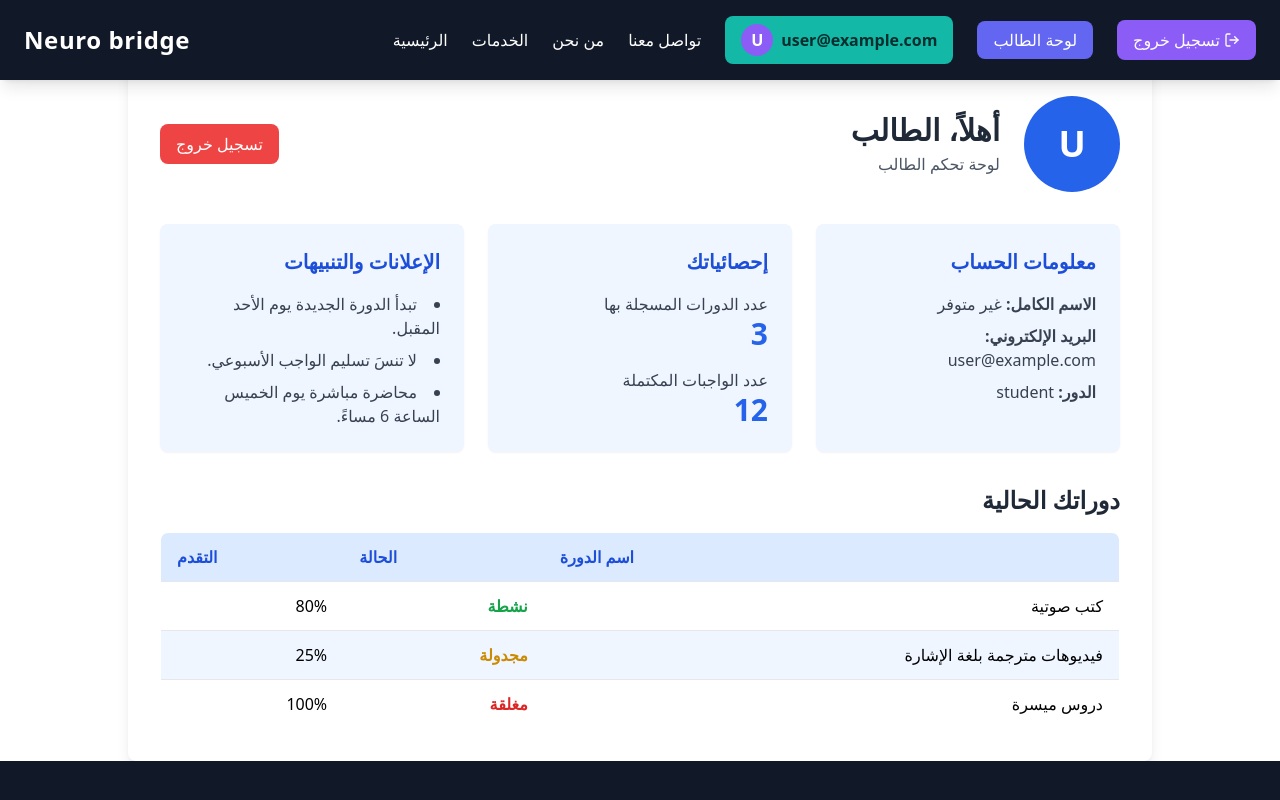
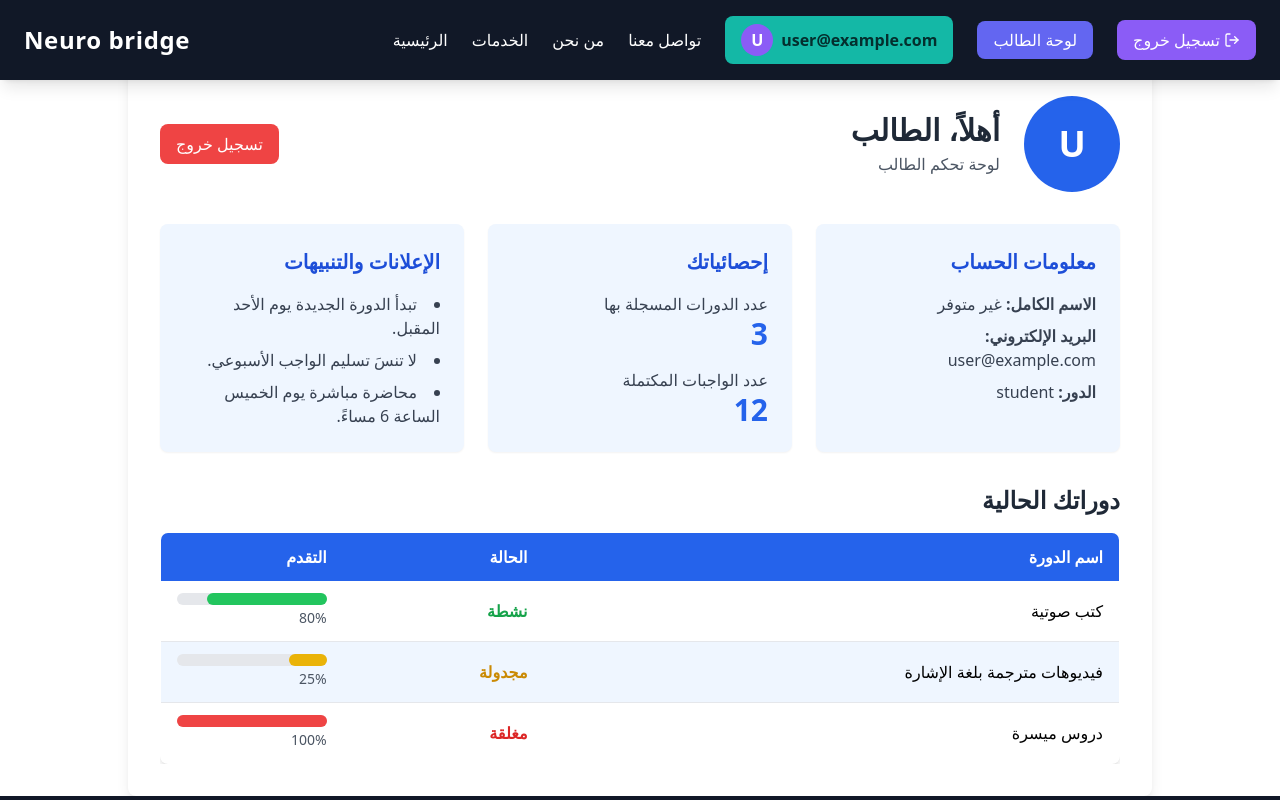
Before and after one commit to lancer7178/neuro_bridge, a Next.js app: page /dashboard/student in a window 1280 px wide. Shown: the top 800 px of the page. Built offline with nearby package versions, Linux system fonts and the light colour scheme; no server answers; the database is empty; sample sign-in values are in the browser's storage.

Commit message:
fix dir thead in dashboard

```diff
--- a/src/app/dashboard/student/page.jsx
+++ b/src/app/dashboard/student/page.jsx
@@ -120,35 +120,57 @@ export default function StudentDashboard() {
           دوراتك الحالية
         </h2>
    <div className="overflow-x-auto">
-          <table className="min-w-full border border-gray-200 rounded-lg overflow-hidden">
-            <thead className="bg-blue-100 text-blue-700">
+  <table
+    dir="rtl"
+    className="min-w-full border border-gray-200 rounded-lg overflow-hidden shadow-md"
+  >
+    <thead className="bg-blue-600 text-white">
       <tr>
-                <th className="py-3 px-4 text-left">اسم الدورة</th>
-                <th className="py-3 px-4 text-left">الحالة</th>
-                <th className="py-3 px-4 text-left">التقدم</th>
+        <th className="py-3 px-4 text-right font-semibold">اسم الدورة</th>
+        <th className="py-3 px-4 text-right font-semibold">الحالة</th>
+        <th className="py-3 px-4 text-right font-semibold">التقدم</th>
       </tr>
     </thead>
-            <tbody>
-              <tr className="border-t border-gray-200">
-                <td className="py-3 px-4"> كتب صوتية</td>
+    <tbody className="divide-y divide-gray-200">
+      {/* الصف الأول */}
+      <tr className="hover:bg-blue-50 transition-colors duration-200">
+        <td className="py-3 px-4">كتب صوتية</td>
         <td className="py-3 px-4 text-green-600 font-semibold">نشطة</td>
-                <td className="py-3 px-4">80%</td>
+        <td className="py-3 px-4">
+          <div className="w-full bg-gray-200 rounded-full h-3">
+            <div className="bg-green-500 h-3 rounded-full" style={{ width: "80%" }}></div>
+          </div>
+          <span className="text-sm text-gray-600">80%</span>
+        </td>
       </tr>
-              <tr className="border-t border-gray-200 bg-blue-50">
+
+      {/* الصف الثاني */}
+      <tr className="bg-blue-50 hover:bg-blue-100 transition-colors duration-200">
         <td className="py-3 px-4">فيديوهات مترجمة بلغة الإشارة</td>
-                <td className="py-3 px-4 text-yellow-600 font-semibold">
-                  مجدولة
+        <td className="py-3 px-4 text-yellow-600 font-semibold">مجدولة</td>
+        <td className="py-3 px-4">
+          <div className="w-full bg-gray-200 rounded-full h-3">
+            <div className="bg-yellow-500 h-3 rounded-full" style={{ width: "25%" }}></div>
+          </div>
+          <span className="text-sm text-gray-600">25%</span>
         </td>
-                <td className="py-3 px-4">25%</td>
       </tr>
-              <tr className="border-t border-gray-200">
+
+      {/* الصف الثالث */}
+      <tr className="hover:bg-blue-50 transition-colors duration-200">
         <td className="py-3 px-4">دروس ميسرة</td>
         <td className="py-3 px-4 text-red-600 font-semibold">مغلقة</td>
-                <td className="py-3 px-4">100%</td>
+        <td className="py-3 px-4">
+          <div className="w-full bg-gray-200 rounded-full h-3">
+            <div className="bg-red-500 h-3 rounded-full" style={{ width: "100%" }}></div>
+          </div>
+          <span className="text-sm text-gray-600">100%</span>
+        </td>
       </tr>
     </tbody>
   </table>
 </div>
+
       </section>
     </main>
   );
--- a/src/app/dashboard/teacher/page.jsx
+++ b/src/app/dashboard/teacher/page.jsx
@@ -128,35 +128,37 @@ export default function TeacherDashboard() {
           الدورات التي تشرف عليها
         </h2>
      <div className="overflow-x-auto">
-          <table className="min-w-full border border-gray-200 rounded-lg overflow-hidden">
-            <thead className="bg-green-100 text-green-700">
+  <table
+    dir="rtl"
+    className="min-w-full border border-gray-200 rounded-lg overflow-hidden shadow-md"
+  >
+    <thead className="bg-green-600 text-white">
       <tr>
-                <th className="py-3 px-4 text-left">اسم الدورة</th>
-                <th className="py-3 px-4 text-left">عدد الطلاب</th>
-                <th className="py-3 px-4 text-left">الحالة</th>
+        <th className="py-3 px-4 text-right font-semibold">اسم الدورة</th>
+        <th className="py-3 px-4 text-right font-semibold">عدد الطلاب</th>
+        <th className="py-3 px-4 text-right font-semibold">الحالة</th>
       </tr>
     </thead>
-            <tbody>
-              <tr className="border-t border-gray-200">
-                <td className="py-3 px-4">دروس ميسرة </td>
+    <tbody className="divide-y divide-gray-200">
+      <tr className="hover:bg-green-50 transition-colors duration-200">
+        <td className="py-3 px-4">دروس ميسرة</td>
         <td className="py-3 px-4">40</td>
         <td className="py-3 px-4 text-green-600 font-semibold">نشطة</td>
       </tr>
-              <tr className="border-t border-gray-200 bg-green-50">
-                <td className="py-3 px-4"> فيديوهات مترجمة بلغة الإشارة </td>
+      <tr className="bg-green-50 hover:bg-green-100 transition-colors duration-200">
+        <td className="py-3 px-4">فيديوهات مترجمة بلغة الإشارة</td>
         <td className="py-3 px-4">35</td>
-                <td className="py-3 px-4 text-yellow-600 font-semibold">
-                  مجدولة
-                </td>
+        <td className="py-3 px-4 text-yellow-600 font-semibold">مجدولة</td>
       </tr>
-              <tr className="border-t border-gray-200">
-                <td className="py-3 px-4"> دروس ميسرة </td>
+      <tr className="hover:bg-green-50 transition-colors duration-200">
+        <td className="py-3 px-4">دروس ميسرة</td>
         <td className="py-3 px-4">25</td>
         <td className="py-3 px-4 text-red-600 font-semibold">مغلقة</td>
       </tr>
     </tbody>
   </table>
 </div>
+
       </section>
     </main>
   );
```
Lines whose indentation alone changed are shown as unchanged.
